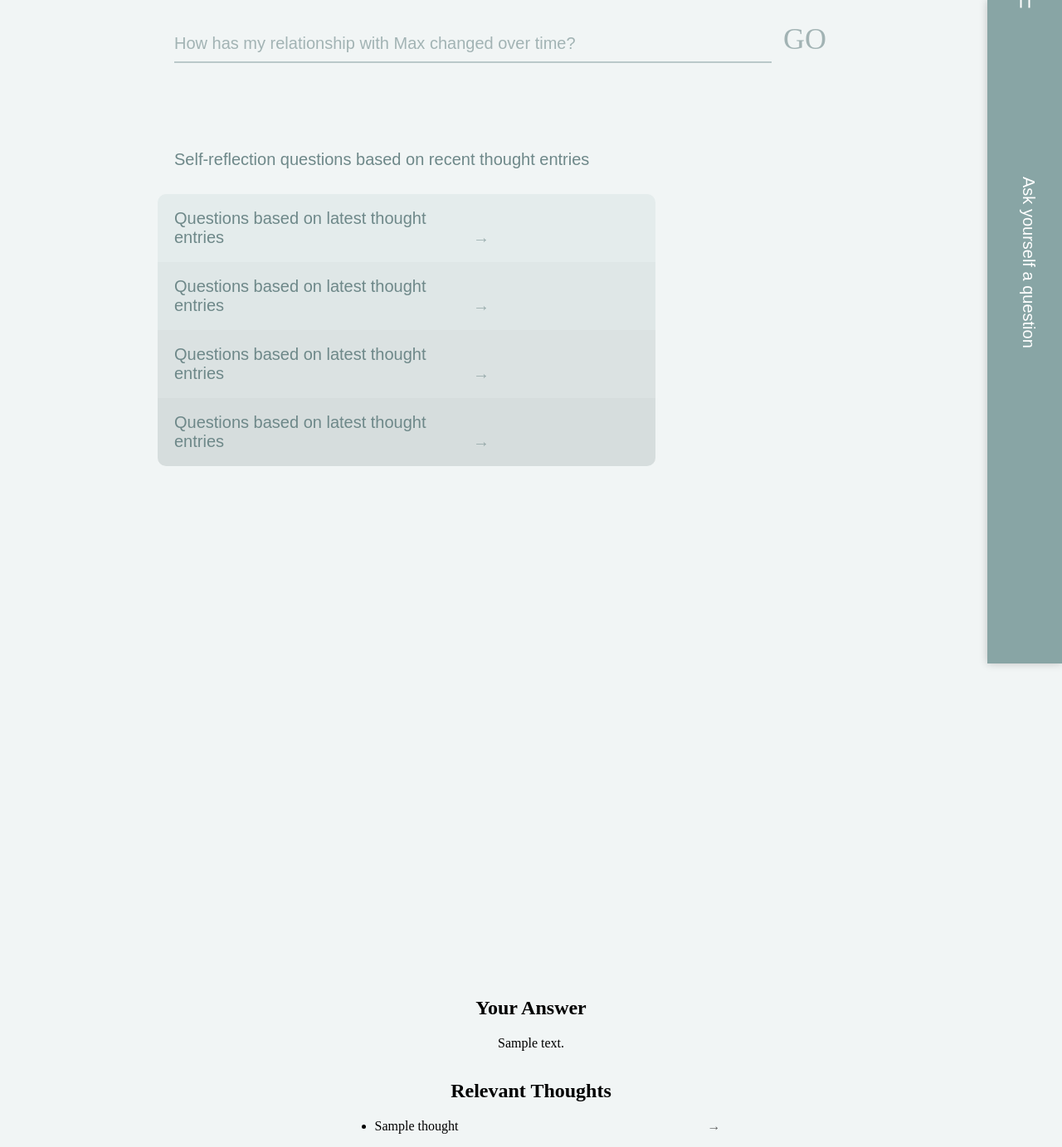
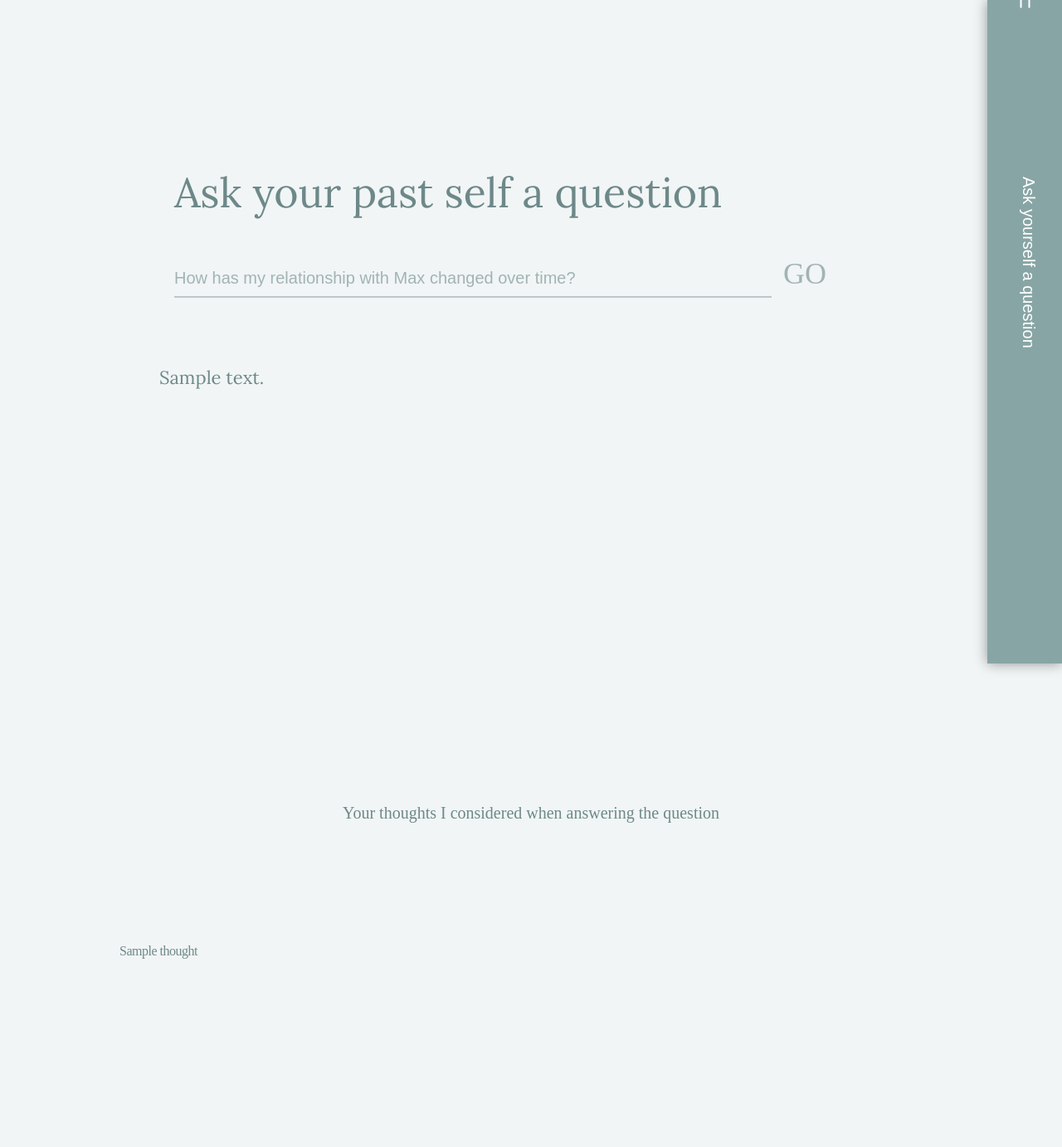
Before and after one commit to goku792002/yash-karan, a Flask app: template templates/thoughtQuestion.html in a window 1280 px wide. Shown: the whole page at 83% size. After the commit the page ends 1156 px from the top, so only its background shows below. Run offline with Flask 3, Linux system fonts and the light colour scheme; the template is opened without the code that fills it: most values are stand-ins (such as "Sample title", 1, 10 or a date in 2020); some libraries are stand-ins or nearby versions; some web fonts are replaced.

Commit message:
fixed navbar + finalized thoughtQuestion.html

```diff
--- a/app.py
+++ b/app.py
@@ -7,7 +7,7 @@
 
 @app.route('/', methods=['GET'])
 def landingPage():
-    #Render the HTML page wirath the form on it
+    #Render the HTML page with the form on it
     return render_template('landingPage.html')
 
 @app.route('/ask', methods=['POST'])
@@ -33,6 +33,10 @@
 def calendar_page():
     return render_template('calendar.html')
 
+@app.route('/categories')
+def categories_page():
+    return render_template('categories.html')
+
 @app.route('/thoughtQuestion')
 def thoughtQuestion():
     return render_template('thoughtQuestion.html')
--- a/static/css/styles.css
+++ b/static/css/styles.css
@@ -126,7 +126,7 @@
 
 .small-headline-alt {
     font-family: 'Lora';
-    font-weight: normal;
+    font-weight: lighter;
     font-size: 22px;
     color: #ffffff;
     line-height: 1.5;
@@ -316,11 +316,11 @@
     transition: width 0.5s;
     overflow: hidden;
     z-index: 1000;
-    box-shadow: 0 0 10px rgba(0, 0, 0, 0.2);
+    box-shadow: 0 0 15px rgba(0, 0, 0, 0.4);
 }
 
 #sidebar.expanded {
-    width: calc(90px + 3 * 160px);
+    width: calc(90px + 3 * 108px);
     display: flex;
 }
 
@@ -420,12 +420,14 @@
 /* Styles for the thoughtQuestions.html container */
 
 .questionContainer {
+    position: absolute;
     width: 75%;
-    padding-bottom:600px;
     padding-left: 100px;
-    padding-top: 200px;
+    margin-top: -500px;
+    height:100px;
     text-align:left;
     justify-content:left;
+    padding-bottom: 100px;
 }
 
 #user_query {
@@ -473,7 +475,7 @@
     visibility: visible;
 }
 
-.prompQuestion {
+.promptQuestion {
     margin-left: 40px;
     list-style-type: none;
     padding-top: 18px;
@@ -484,13 +486,76 @@
 .li-container {
     margin-top: 30px;
     transform:translateX(-20px);
-    width:64%;
-
+    width:80%;
 }
 
-li::after {
-    content: '\2192'; /* Unicode for right arrow */
-    margin-left: 300px; /* Spacing between text and arrow */
+/* li::after {
+    content: '\2192';
+    margin-left: 100px;
     font-weight:lighter;
     opacity: 0.6;
+} */
+
+.answerContainer {
+    position: absolute;
+    margin-top: -200px;
+    text-align:left;
+    width: 70%;
+    justify-content:left;
+    padding-top: 10px;
 }
+
+.hidden {
+    display: none;
+}
+
+#hoverTextQuestion {
+    position: absolute;
+    text-align: center;
+    top: 980px;
+    left: 50%;
+    transform: translate(-50%, -50%);
+    white-space: nowrap;
+    visibility: hidden;
+}
+
+#relevant_thoughts-container{
+    /* position: relative;
+    text-align:left;
+    top:500px;
+    width: 100%;
+    height:auto;
+    display:grid;
+    grid-template-columns: repeat(3, 1fr);
+    grid-gap: 30px; */
+
+    position: relative;
+    text-align: left;
+    top: 550px;
+    width: 90%;
+    margin-top:20px;
+    padding-bottom: 100px;
+    /* margin-bottom: 100px; */
+}
+
+.thoughts-grid{
+    display: grid;
+    grid-template-columns: repeat(3, 1fr);
+    grid-gap: 30px;
+    padding-left: 80px;
+    padding-right: 120px;
+    padding-top:20px;
+    list-style-type: none;
+    justify-items: left;
+    margin-top: 160px;
+}
+
+.relevant-thought{
+    text-align:left;
+    list-style-type: none;
+    padding-top: 10px;
+}
+
+.relevant-thought::after {
+    content: none;
+}
--- a/static/js/landingPage.js
+++ b/static/js/landingPage.js
@@ -134,3 +134,100 @@
         });
     });
 });
+
+
+// CODE FOR thoughtQuestion.html page
+
+document.addEventListener('DOMContentLoaded', function() {
+  var answerContainer = document.querySelector('.answerContainer');
+  var questionList = document.querySelector('.question-list');
+  var hoverTextQuestion = document.querySelector('#hoverTextQuestion');
+
+  if (answerContainer && answerContainer.textContent.trim() !== '') {
+      // If .answerContainer has content, hide .question-list
+      if (questionList) {
+          questionList.style.display = 'none';
+      }
+  }
+});
+
+document.addEventListener('DOMContentLoaded', function() {
+  var answerContainer = document.querySelector('.answerContainer');
+  var hoverTextQuestion = document.querySelector('#hoverTextQuestion');
+
+  // Function to toggle visibility based on .answerContainer content
+  function toggleHoverTextVisibility() {
+      if (answerContainer && answerContainer.textContent.trim() !== '') {
+          // If .answerContainer has content, make #hoverTextQuestion visible
+          hoverTextQuestion.style.visibility = 'visible';
+      } else {
+          // If .answerContainer has no content, hide #hoverTextQuestion
+          hoverTextQuestion.style.visibility = 'hidden';
+      }
+  }
+
+  // Initial check when the page loads
+  toggleHoverTextVisibility();
+
+});
+
+// document.addEventListener('DOMContentLoaded', function() {
+//   var questionListItems = document.querySelectorAll('.promptQuestion');
+//   var questionListBox = document.querySelector('.question-list');
+//   var hoverTextQuestion = document.querySelector('#hoverTextQuestion');
+
+//   // Function to make a POST request with the userQuery
+//   function sendUserQuery(userQuery) {
+//       // Prepare form data
+//       var formData = new FormData();
+//       formData.append('user_query', userQuery);
+
+//       // Make the POST request to the /ask endpoint
+//       fetch('/ask', {
+//           method: 'POST',
+//           body: formData
+//       }).then(response => {
+//           if (!response.ok) {
+//               throw new Error('Network response was not ok: ' + response.statusText);
+//           }
+//           return response.text();
+//       }).then(html => {
+//           // Replace the current page content with the new HTML from the server
+//           document.documentElement.innerHTML = html;
+
+//           // After updating the page content, we need to re-check if .question-list should be hidden
+//           // and if #hoverTextQuestion should be visible
+//           var updatedAnswerContainer = document.querySelector('.answerContainer');
+//           if (updatedAnswerContainer && updatedAnswerContainer.textContent.trim() !== '') {
+//               // Hide .question-list and show #hoverTextQuestion
+//               var updatedQuestionList = document.querySelector('.question-list');
+//               if (updatedQuestionList) {
+//                   updatedQuestionList.style.display = 'none';
+//               }
+//               var updatedHoverTextQuestion = document.querySelector('#hoverTextQuestion');
+//               if (updatedHoverTextQuestion) {
+//                   updatedHoverTextQuestion.style.visibility = 'visible';
+//               }
+//           }
+//       }).catch(error => {
+//           console.error('Error:', error);
+//       });
+//   }
+
+//   // Attach a click event listener to each .promptQuestion
+//   questionListItems.forEach(function(item) {
+//       item.addEventListener('click', function() {
+//           var userQuery = this.textContent || this.innerText;
+//           sendUserQuery(userQuery);
+
+//           // Hide .question-list
+//           if (questionListBox) {
+//               questionListBox.style.display = 'none';
+//           }
+//           // Show #hoverTextQuestion
+//           if (hoverTextQuestion) {
+//               hoverTextQuestion.style.visibility = 'visible';
+//           }
+//       });
+//   });
+// });
--- a/templates/thoughtQuestion.html
+++ b/templates/thoughtQuestion.html
@@ -15,11 +15,20 @@
             <img src="{{ url_for('static', filename='icons/mdi_hamburger-menu.png') }}" alt="weekly thoughts icon" class="menu-icon">
             <span class ="medium-headline-regular">Ask yourself a question</span>
         </div>
-        <div class= "category medium-headline-regular" data-category="homePage"> Home </div>
-        <div class= "category medium-headline-regular" data-category="thought-categories"> Thought Categories </div>
-        <div class= "category medium-headline-regular" data-category="thought-calendar"> Thought Calendar </div>
+        <a href="/" class="pageLink">
+            <div class= "category medium-headline-regular" data-category="homePage"> Home </div>
+        </a>
+
+        <a href="/categories" class="pageLink">
+            <div class= "category medium-headline-regular" data-category="thought-categories"> Thought Categories </div>
+        </a>
+
+        <a href="/calendar" class="pageLink">
+            <div class= "category medium-headline-regular" data-category="thought-calendar"> Thought Calendar </div>
+        </a>
+
         <a href="/thoughtQuestion" class="pageLink">
-            <div class= "category medium-headline-regular" data-category="placeholder"> th </div>
+            <!-- <div class= "category medium-headline-regular" data-category="placeholder"> th </div> -->
             <div class= "category medium-headline-regular" data-category="thought-question"> Ask yourself a question </div>
         </a>
     </div>
@@ -34,29 +43,27 @@
                 <input type="submit" value="GO" class="large-headline reflect-btn">
             </div>
         </form>
-        <ul class="medium-headline-regular question-list" style="color:#6E8889;">
-            <ul>Self-reflection questions based on recent thought entries</ul>
+        <ul class="question-list medium-headline-regular" style="color:#6E8889;">
+            <ul>Self-reflection questions based on recent thought entries (not implemented yet)</ul>
             <div class = 'li-container'>
-                <li class="prompQuestion" style="background-color: #E4ECEC; border-top-left-radius: 10px; border-top-right-radius: 10px;">Questions based on latest thought entries</li>
-                <li class="prompQuestion" style="background-color: #DFE7E7;">Questions based on latest thought entries</li>
-                <li class="prompQuestion" style="background-color: #DBE2E2;">Questions based on latest thought entries</li>
-                <li class="prompQuestion" style="background-color: #D6DDDD; border-bottom-left-radius: 10px; border-bottom-right-radius: 10px;">Questions based on latest thought entries</li>
-
+                <li class="promptQuestion" style="background-color: #E4ECEC; border-top-left-radius: 10px; border-top-right-radius: 10px;">How does being one of the few girls in social groups affect my self-image?</li>
+                <li class="promptQuestion" style="background-color: #DFE7E7;">What have I learned from recent conflicts with JT?</li>
+                <li class="promptQuestion" style="background-color: #DBE2E2;">What do I hope to gain by limiting my phone usage?</li>
+                <li class="promptQuestion" style="background-color: #D6DDDD; border-bottom-left-radius: 10px; border-bottom-right-radius: 10px;">Why do I prefer familiar challenges over new experiences?</li>
             </div>
         </ul>
     </div>
 
-    <div id="answer">
-        <h2>Your Answer</h2>
-        <p>{{ answer }}</p>
-    </div>
+    <div class ='answerContainer small-headline-alt' style="color:#6E8889;">{{ answer }}</div>
+
+    <div id="hoverTextQuestion" class="large-body" style="color:#6E8889;">Your thoughts I considered when answering the question</div>
+
 
     <!-- Section for displaying the relevant thoughts -->
-    <div id="relevant_thoughts">
-        <h2>Relevant Thoughts</h2>
-        <ul>
+    <div id="relevant_thoughts-container">
+        <ul class="thoughts-grid">
             {% for thought in relevant_thoughts %}
-            <li>{{ thought }}</li>
+            <li class = 'relevant-thought default-body' style="color:#6E8889;">{{ thought }}</li>
             {% endfor %}
         </ul>
     </div>
```
Also changed, not shown: openaiQuery.py (+34 -45 lines), templates/landingPage.html (+18 -10 lines), templates/categories.html (added), 1 other file.
